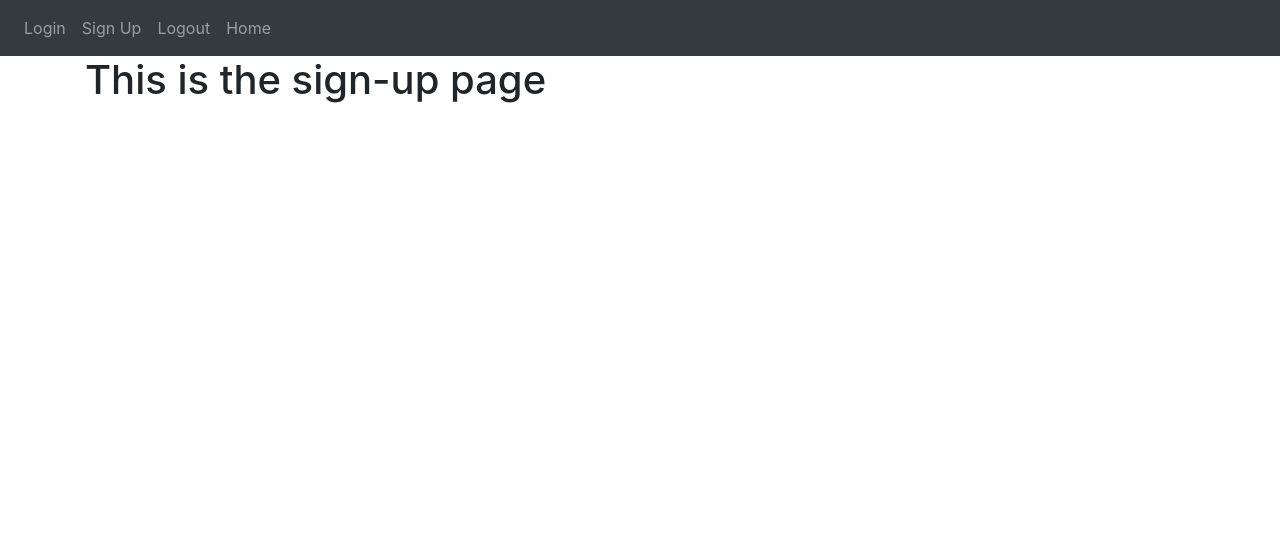
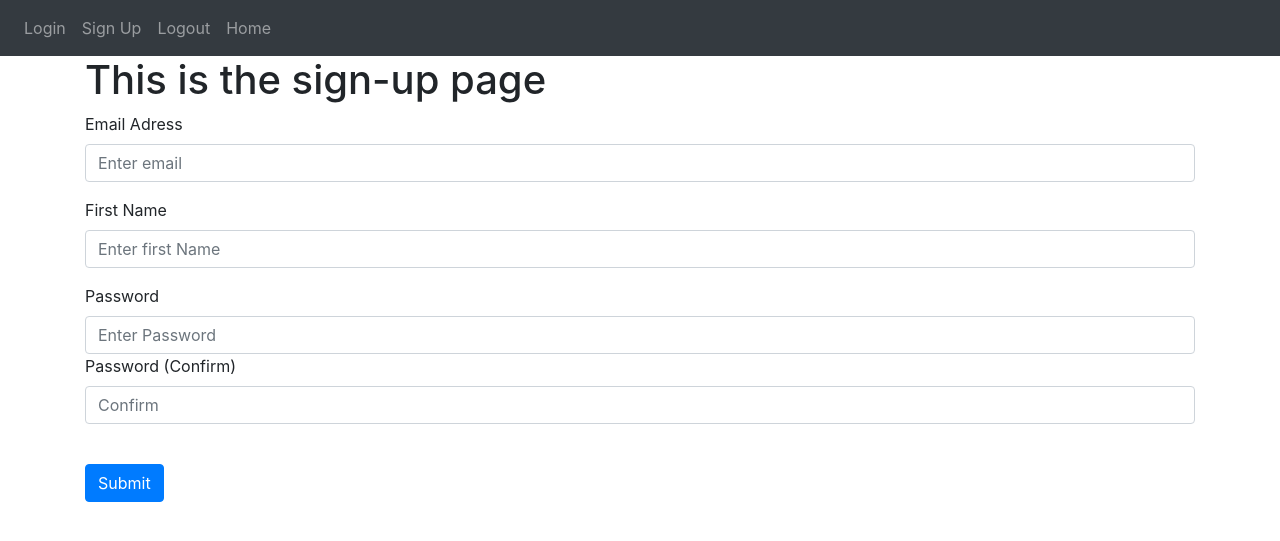
Before and after one commit to MortenGi/webpage, a Flask app: page /signup in a window 1280 px wide. Shown: the top 541 px of the page. Run offline with Flask 2, Linux system fonts and the light colour scheme; some libraries are stand-ins or nearby versions.

Commit message:
add signup

```diff
--- a/templates/base.html
+++ b/templates/base.html
@@ -31,7 +31,7 @@
     <div class="collapse navbar-collapse" id="navbar">
         <div class="navbar-nav">
             <a class="nav-item nav-link" link="login" href="/login">Login</a>
-            <a class="nav-item nav-link" link="signUp" href="/sign-home">Sign Up</a>
+            <a class="nav-item nav-link" link="signUp" href="/signup">Sign Up</a>
             <a class="nav-item nav-link" link="logout" href="/logout">Logout</a>
             <a class="nav-item nav-link" link="home" href="/">Home</a>
 
--- a/templates/login.html
+++ b/templates/login.html
@@ -1,2 +1,2 @@
 {% extends "base.html"%} {% block title %}Login{% endblock %}
-{%block content %}<h1>This is the Login Page</h1> {%endblock %}
+{%block content %}<h1>This is the Login Page </h1>{%endblock %}
--- a/templates/singup.html
+++ b/templates/singup.html
@@ -1,2 +1,37 @@
 {% extends "base.html"%} {% block title %}SignUp{% endblock %}
-{%block content %}<h1>This is the sign-up page</h1> {%endblock %}
+{%block content %}<h1>This is the sign-up page</h1>
+
+
+
+<form method="POST">
+    <h3 align="center" Sign-Up></h3>
+    <div class="form-group">
+        <label for="email"> Email Adress</label>
+        <input type="email" class="form-control" id="email" name="email" placeholder="Enter email"
+        />
+
+    </div>
+
+    <div class="form-group">
+        <label for="firstName"> First Name</label>
+        <input type="text" class="form-control" id="firstName" name="firstName" placeholder="Enter first Name"
+        />
+
+    </div>
+
+        <div class="form-group">
+        <label for="password1"> Password</label>
+        <input type="password" class="form-control" id="password1" name="password1" placeholder="Enter Password"
+        />
+
+        <div class="form-group">
+        <label for="password2"> Password (Confirm) </label>
+        <input type="password" class="form-control" id="password2" name="password2" placeholder="Confirm"
+        />
+
+    </div>
+            <br/>
+            <button type="submit" class="btn btn-primary">Submit</button>
+
+</form>
+{%endblock %}
```
